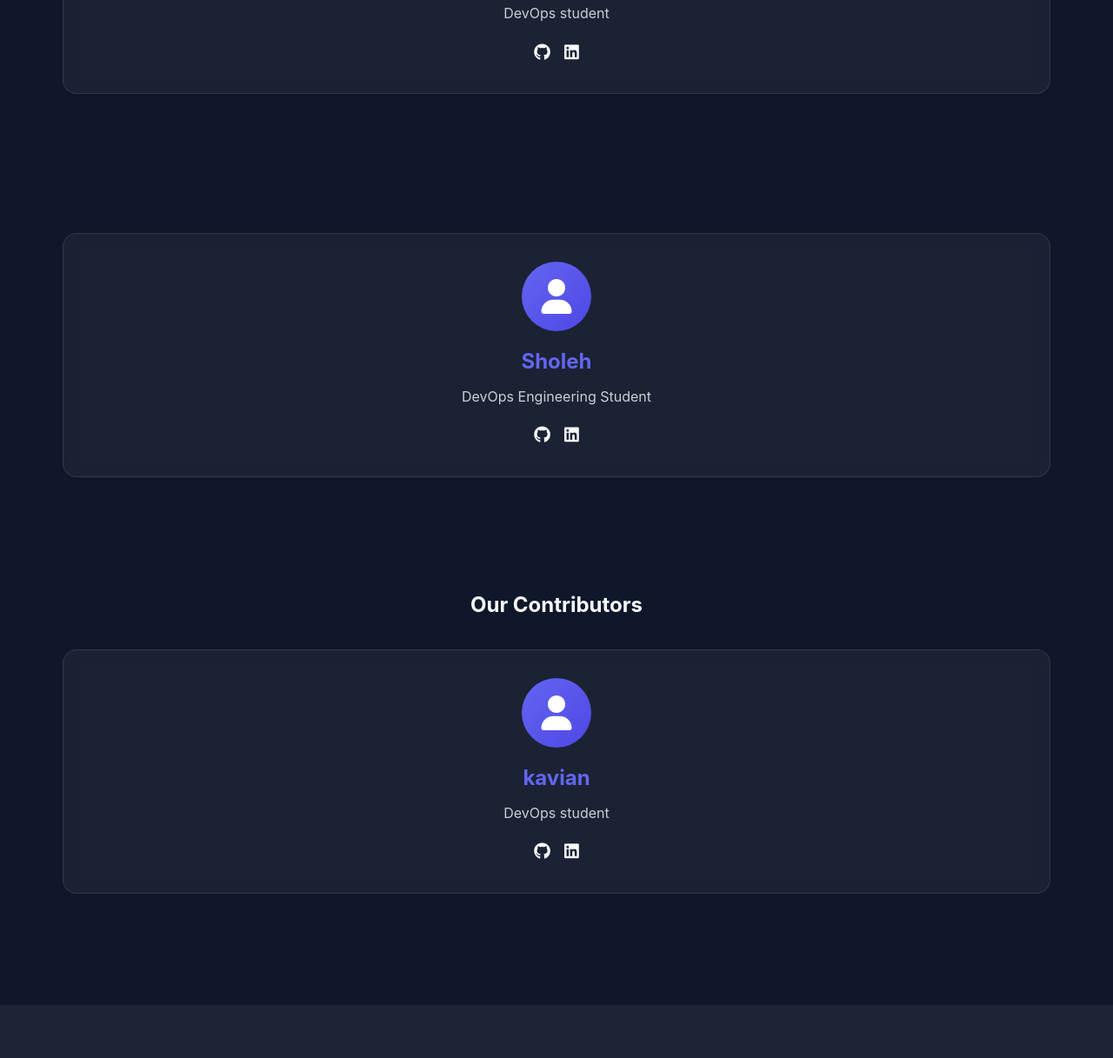
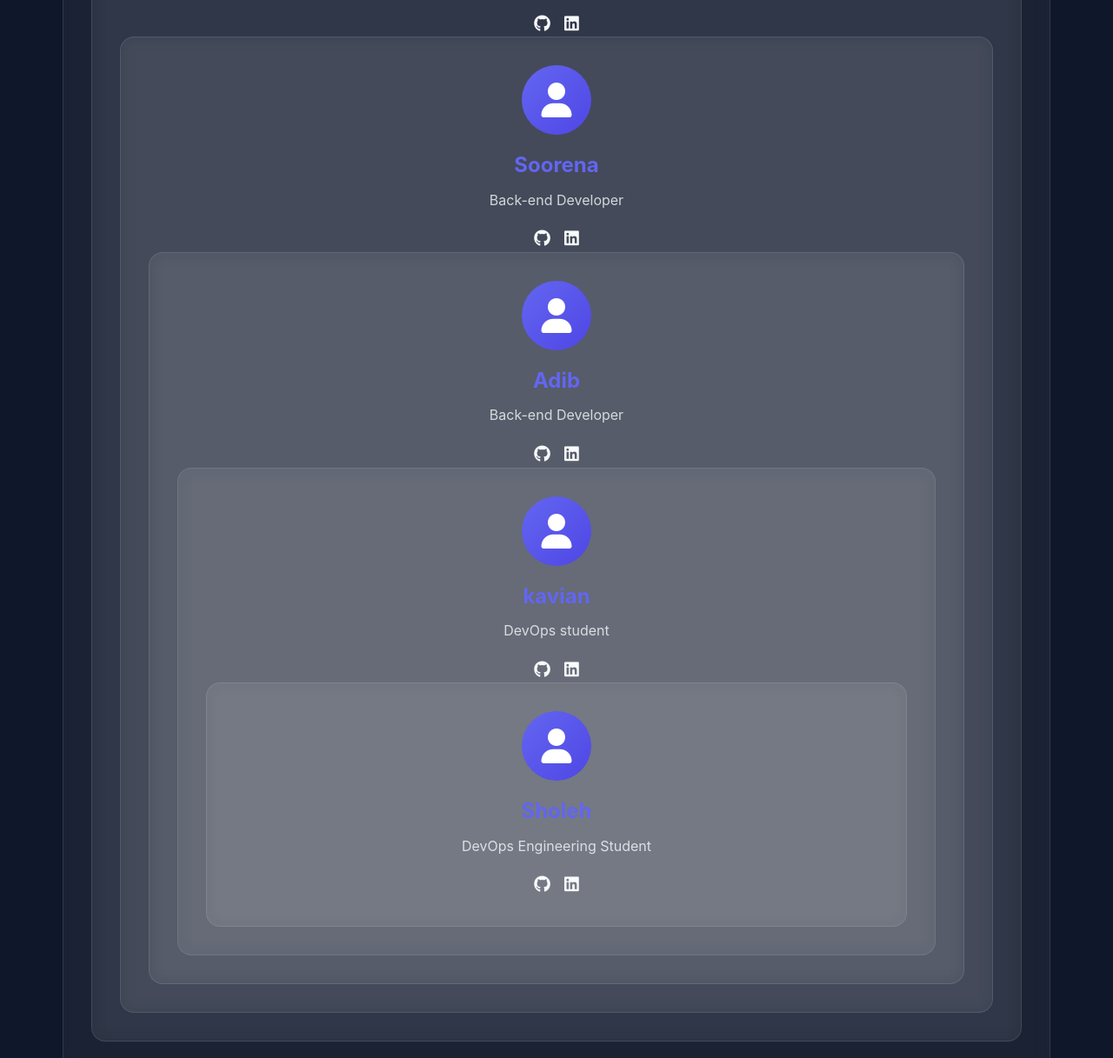
Before and after one commit to shervin9/git-week2, a plain HTML site: page index.html in a window 1280 px wide. Shown: the part 1851-3068 px from the top of the page at 87% size. Drawn offline with Linux system fonts and the light colour scheme.

Commit message:
fix problem

```diff
--- a/index.html
+++ b/index.html
@@ -51,6 +51,7 @@
         </div>
       </div>
     </section>
+
     <section id="contributors" class="contributors">
       <div class="container">
         <h2>Our Contributors</h2>
@@ -60,14 +61,14 @@
               <i class="fas fa-user"></i>
             </div>
             <h3>Shervin</h3>
+
             <p>DevOps Engineer</p>
             <div class="contributor-links">
               <a href="#" class="social-link"><i class="fab fa-github"></i></a>
               <a href="#" class="social-link"><i
                   class="fab fa-linkedin"></i></a>
             </div>
-          </div>
-        </div>
+
             <div class="contributor-card">
               <div class="contributor-avatar">
                 <i class="fas fa-user"></i>
@@ -80,41 +81,69 @@
                 <a href="#" class="social-link"><i
                     class="fab fa-linkedin"></i></a>
               </div>
+
+              <div class="contributor-card">
+                <div class="contributor-avatar">
+                  <i class="fas fa-user"></i>
+                </div>
+                <h3>Soorena</h3>
+                <p>Back-end Developer</p>
+                <div>
+                  <div class="contributor-links">
+                    <a href="#" class="social-link"><i
+                        class="fab fa-github"></i></a>
+                    <a href="#" class="social-link"><i
+                        class="fab fa-linkedin"></i></a>
                   </div>
                 </div>
-    <div class="container">
-      <div class="contributors-grid" id="contributors">
+
+                <div class="contributor-card">
+                  <div class="contributor-avatar">
+                    <i class="fas fa-user"></i>
+                  </div>
+                  <h3>Adib</h3>
+                  <p>Back-end Developer</p>
+                  <div>
+                    <div class="contributor-links">
+                      <a href="#" class="social-link"><i
+                          class="fab fa-github"></i></a>
+                      <a href="#" class="social-link"><i
+                          class="fab fa-linkedin"></i></a>
+                    </div>
+                  </div>
+
+                  <div class="contributor-card">
+                    <div class="contributor-avatar">
+                      <i class="fas fa-user"></i>
+                    </div>
+                    <h3>kavian</h3>
+                    <p>DevOps student</p>
+                    <div>
+                      <div class="contributor-links">
+                        <a href="#" class="social-link"><i
+                            class="fab fa-github"></i></a>
+                        <a href="#" class="social-link"><i
+                            class="fab fa-linkedin"></i></a>
+                      </div>
+                    </div>
+
                     <div class="contributor-card">
                       <div class="contributor-avatar">
                         <i class="fas fa-user"></i>
                       </div>
                       <h3>Sholeh</h3>
                       <p>DevOps Engineering Student</p>
+                      <div>
                         <div class="contributor-links">
-            <a href="#" class="social-link"><i class="fab fa-github"></i></a>
-            <a href="#" class="social-link"><i class="fab fa-linkedin"></i></a>
+                          <a href="#" class="social-link"><i
+                              class="fab fa-github"></i></a>
+                          <a href="#" class="social-link"><i
+                              class="fab fa-linkedin"></i></a>
                         </div>
-        </div>
-      </div>
-    </div>
-  </section>
-  <section id="contributors" class="contributors">
-    <div class="container">
-      <h2>Our Contributors</h2>
-      <div class="contributors-grid" id="contributors">
-        <div class="contributor-card">
-          <div class="contributor-avatar">
-            <i class="fas fa-user"></i>
-          </div>
-         <h3>kavian</h3>
-          <p>DevOps student</p>
-          <div class="contributor-links">
-            <a href="#" class="social-link"><i class="fab fa-github"></i></a>
-            <a href="#" class="social-link"><i class="fab fa-linkedin"></i></a>
                       </div>
 
                     </div>
-      </div>
+
                   </div>
                 </section>
                 <footer>
```
Lines whose indentation alone changed are shown as unchanged.
